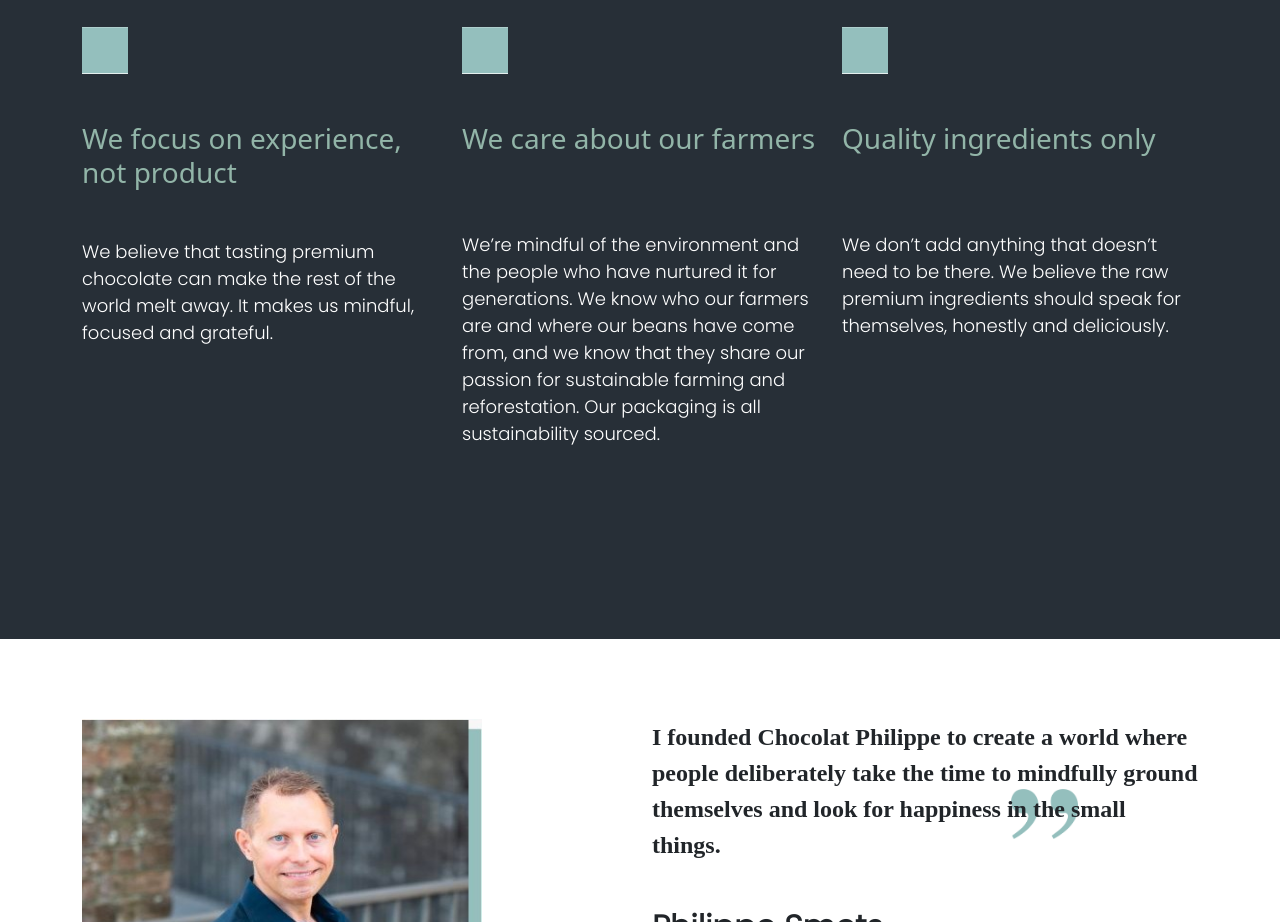
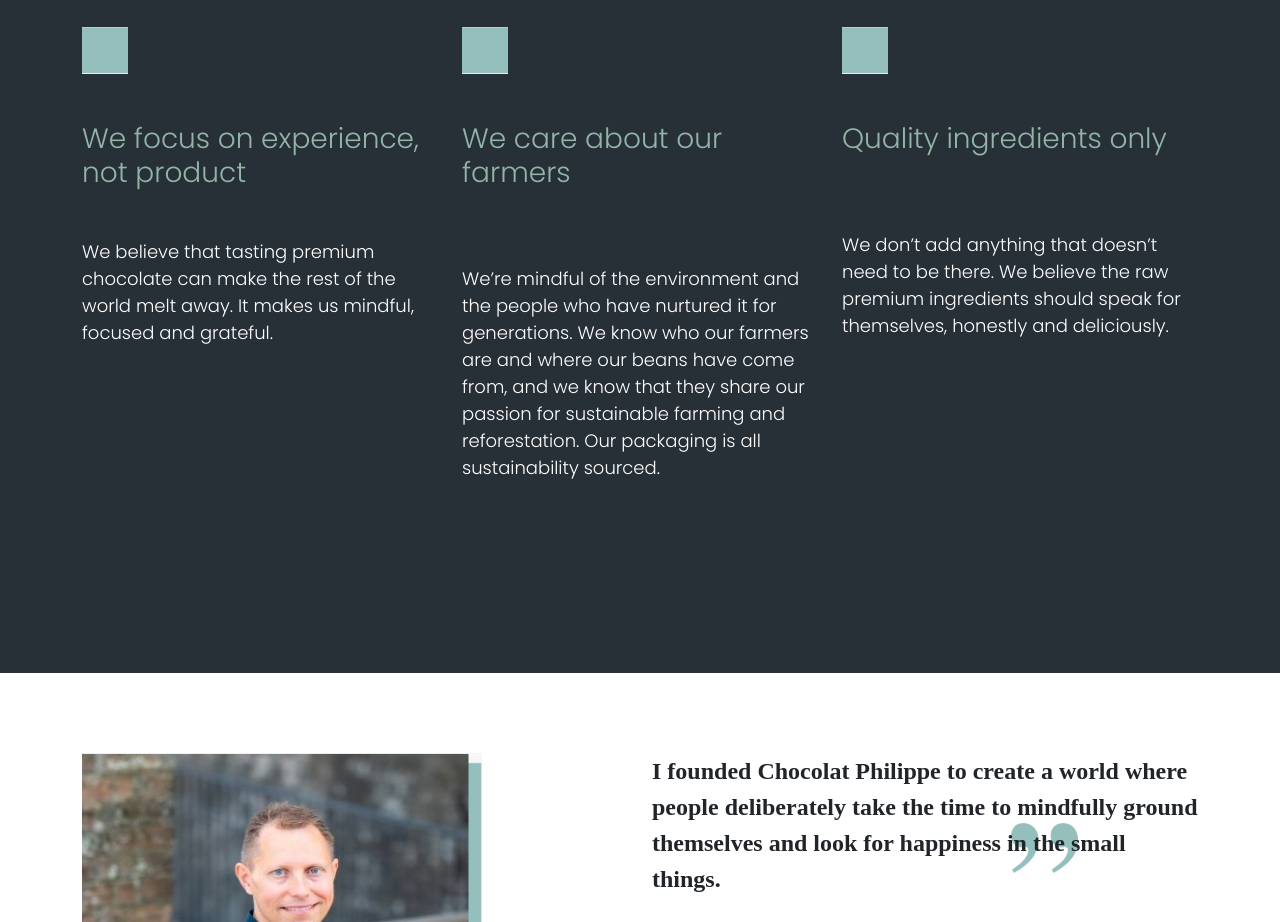
Before and after one commit to kmwa20042000/choco-phillipe, a plain HTML site: page index.html in a window 1280 px wide. Shown: the part 3040-3962 px from the top of the page. Drawn offline with Linux system fonts and the light colour scheme.

Commit message:
update font

```diff
--- a/index.html
+++ b/index.html
@@ -148,14 +148,14 @@
                 <div class="col-md-4 lead-title ">
                     <div class="d-flex justify-content-start"> <img class="block align-content-end " src="./assets/block.png"></div>
 
-                    <h3 class="title text-start">We focus on experience, not product</h3>
+                    <h3 class="title text-start font-poppins">We focus on experience, not product</h3>
                     <p class="leader text-start">We believe that tasting premium chocolate can make the rest
                         of the
                         world melt away. It makes us mindful, focused and grateful.</p>
                 </div>
                 <div class="col-md-4 lead-title">
                     <div class="d-flex justify-content-start"> <img class="block align-content-end " src="./assets/block.png"></div>
-                    <h3 class="title text-start">We care about our farmers </h3>
+                    <h3 class="title text-start font-poppins">We care about our farmers </h3>
                     <br />
                     <p class=" text-start leader">We’re mindful of the environment and the people who have nurtured
                         it
@@ -167,7 +167,7 @@
                 </div>
                 <div class="col-md-4 lead-title">
                     <div class="d-flex justify-content-start"> <img class="block align-content-end " src="./assets/block.png"></div>
-                    <h3 class="title text-start">Quality ingredients only</h3>
+                    <h3 class="title text-start font-poppins">Quality ingredients only</h3>
                     <br />
                     <p class=" text-start leader"> We don’t add anything that doesn’t need
                         to be there. We believe the raw premium
```
